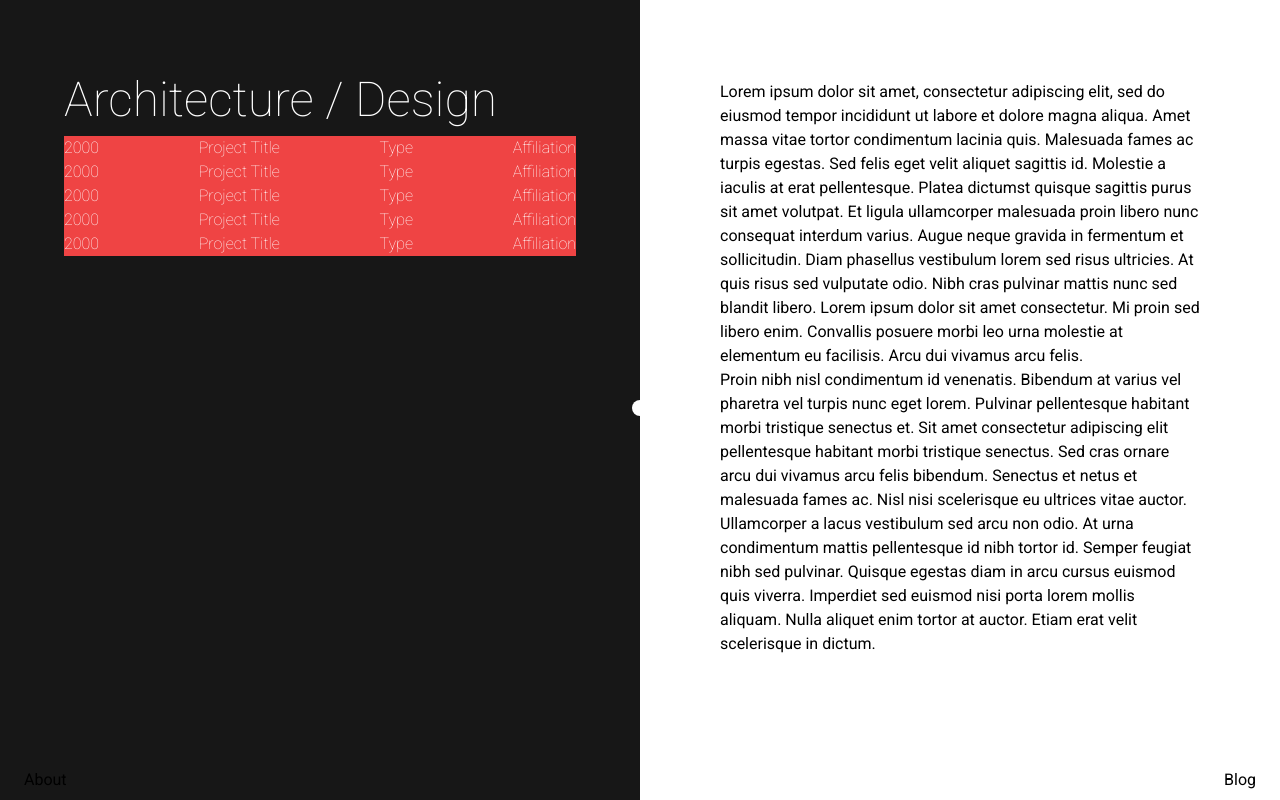
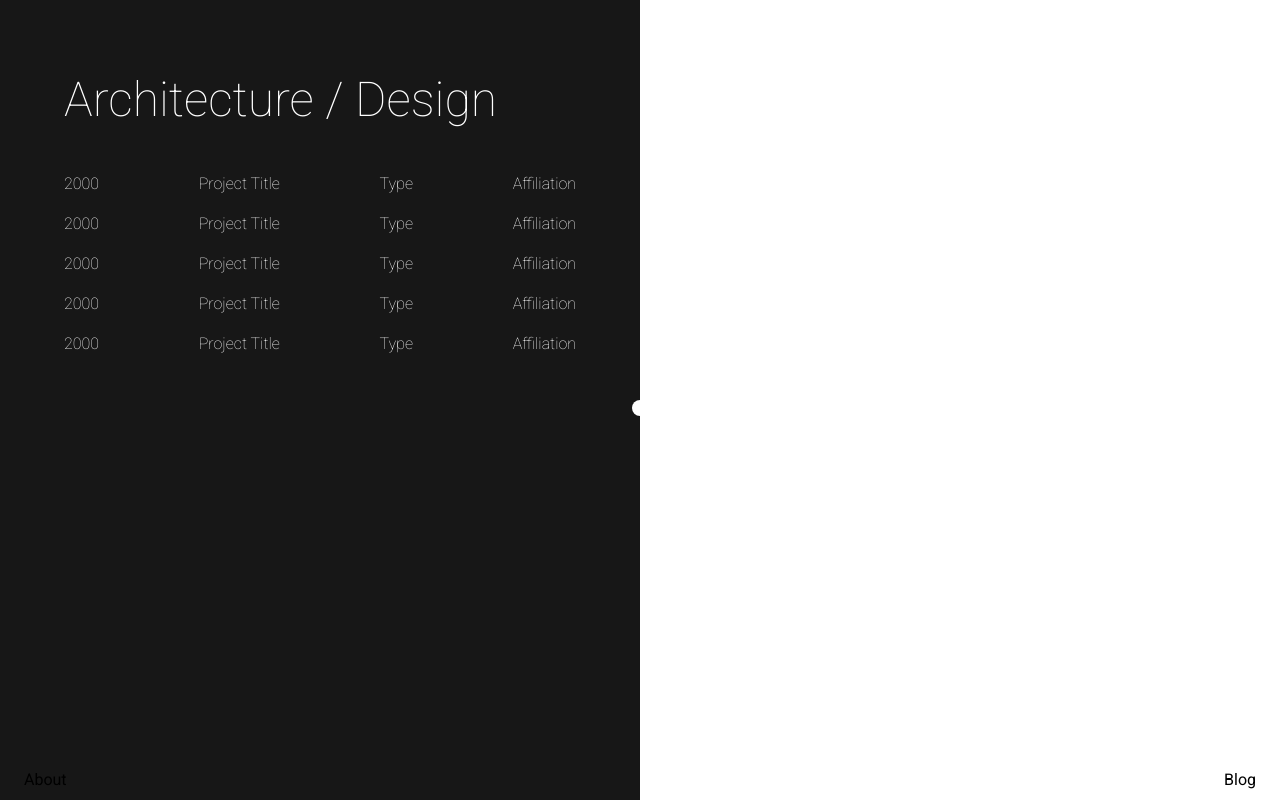
Before and after one commit to Abstractmachina/website_v2, a Next.js app: page /architecture in a window 1280 px wide. Built offline with nearby package versions, Linux system fonts and the light colour scheme.

Commit message:
looking at projectIndexRowComponent

```diff
--- a/app/architecture/page.tsx
+++ b/app/architecture/page.tsx
@@ -1,7 +1,7 @@
 "use client";
 
 import ProjectContent from "@/components/projectContent";
-import ProjectIndexRow from "@/components/projectIndexRow";
+import ProjectIndexRow from "@/components/ProjectIndexRow";
 import { IPosition } from "@/types/IPosition";
 import { motion, useAnimate } from "framer-motion";
 import PropTypes from "prop-types";
@@ -50,22 +50,16 @@ function Architecture() {
                     y: window.innerHeight/2
                 }}
                 animate={{y: pos.y}}
-                transition={{ type: "spring" }}
+                transition={{ type: "tween" }}
 			></motion.div>
 
 			{/* project index */}
 			<div id="container_projectindex" className="fixed h-full w-[1px] bg-neutral-900 top-0 right-1/2 font-roboto font-thin">
-				<motion.h1 id="title_arch" className="text-white"
-					style={{
-						x: -2000,
-					}}
-				>
+				<motion.h1 id="title_arch" className="text-white" style={{x: -2000,}}>
 					Architecture / Design
-				</motion.h1>
-				<motion.div id="projects" className=" bg-red-500 flex flex-col"
-					style={{
-						x: -2000,
-                    }}
+                </motion.h1>
+
+                <motion.div id="projects" className="flex flex-col gap-4 mt-9" style={{ x: -2000, }}
                 >
 					<ProjectIndexRow />
 					<ProjectIndexRow />
@@ -75,8 +69,11 @@ function Architecture() {
 				</motion.div>
 			</div>
 
-			{/* project content */}
-			<ProjectContent />
+            {/* project content */}
+            {
+                project != 'none' && <ProjectContent />
+            }
+
 		</main>
 	);
 }
--- a/components/projectIndexRow.tsx
+++ b/components/projectIndexRow.tsx
@@ -1,13 +1,14 @@
+import { motion } from 'framer-motion'
 import React from 'react'
 
 function ProjectIndexRow() {
   return (
-      <div className='flex flex-row justify-between text-white'>
+      <motion.div className='flex flex-row justify-between text-white'>
           <span>2000</span>
           <span>Project Title</span>
           <span>Type</span>
           <span>Affiliation</span>
-    </div>
+    </motion.div>
   )
 }
 
```
